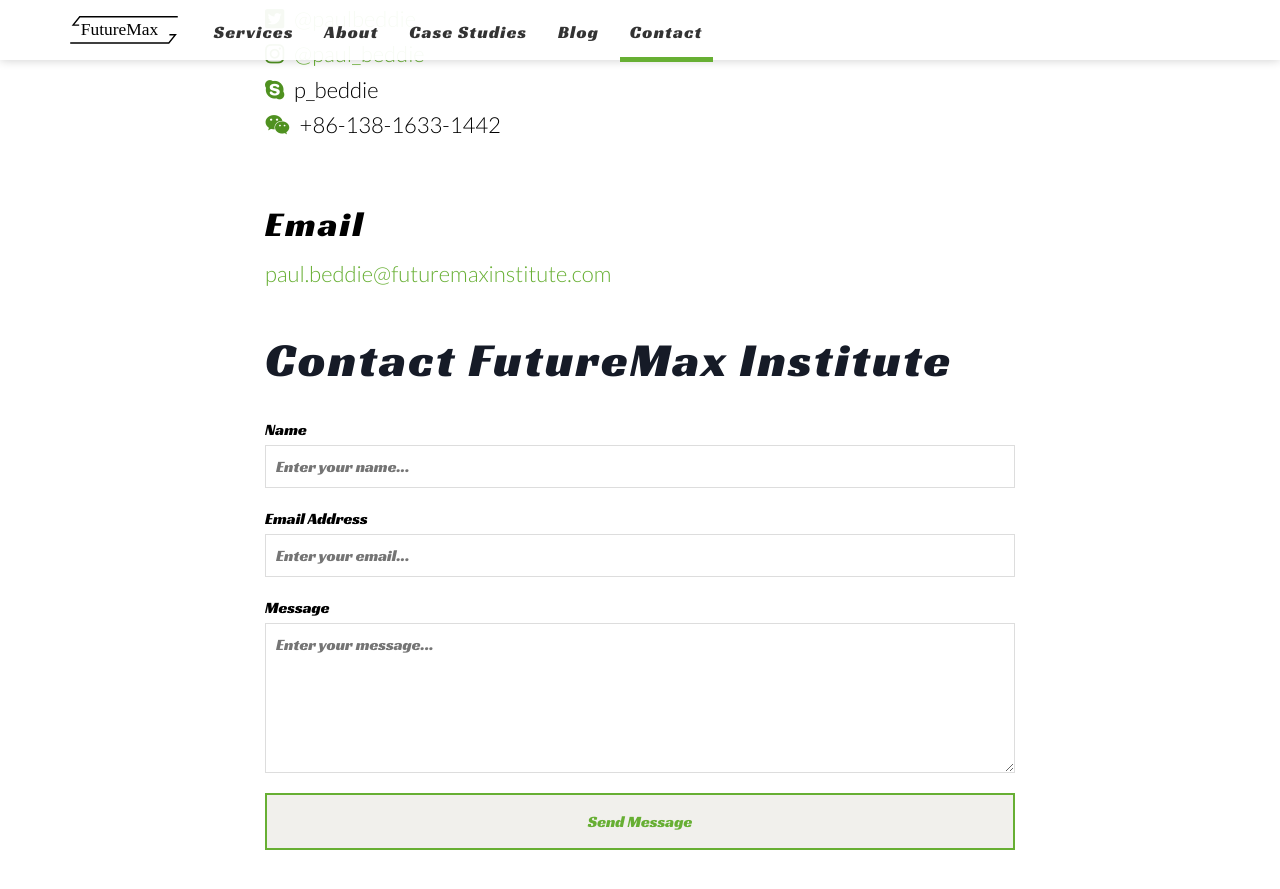
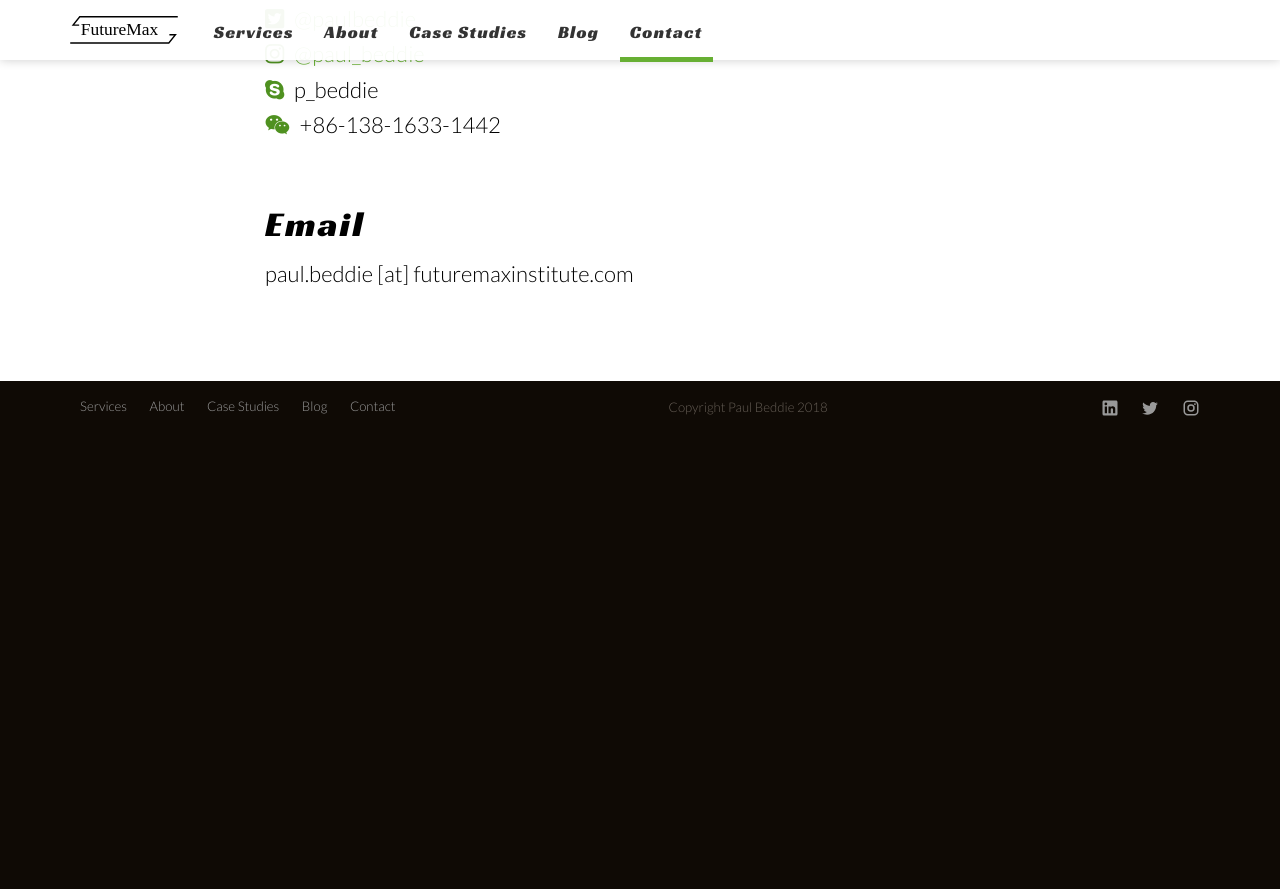
Before and after one commit to mlweih/paulbeddiefrisco, a Jekyll site: the page built from contact.html, in a window 1280 px wide and 900 px high, scrolled down 1886 px. Shown: the top 889 px of the window. Built offline with Jekyll 4.4.1, drawn with Linux system fonts in a browser that asks for light colours; nearby versions of some CDN libraries; after the commit the page ends 2321 px from its top, so only the background shows below that.

Commit message:
Updated 'contact.html' via CloudCannon

```diff
--- a/contact.html
+++ b/contact.html
@@ -40,12 +40,12 @@ image: https://source.unsplash.com/WNAO036c6FM/2000x1322?a=.png
 				<i class="fab fa-weixin"></i> +86-138-1633-1442
       </p>
       <h3>Email</h3>
-      <p class="editable"><a href="mailto:paul.beddie@futuremaxinstitute.com">paul.beddie@futuremaxinstitute.com</a></p>
+      <p class="editable">paul.beddie [at] futuremaxinstitute.com</p>
     </div>
-    <div class="contactfuturemax">
+   <!-- <div class="contactfuturemax">
       <h2>Contact FutureMax Institute</h2>
 		<form action="{{ site.baseurl }}/contact-success/" method="post" class="contact-form">
-			<input type="hidden" name="_to" value="paul.beddie@futuremaxinstitute.com">
+			<input type="hidden" name="_to" value="xxxx">
 			<input type="text" name="_gotcha" style="display: none;">
 
 			<label for="name">Name</label>
@@ -59,6 +59,6 @@ image: https://source.unsplash.com/WNAO036c6FM/2000x1322?a=.png
 
 			<input type="submit" value="Send Message">
 		</form>
-  </div>
+  </div>-->
 	</div>
 </section>
```
